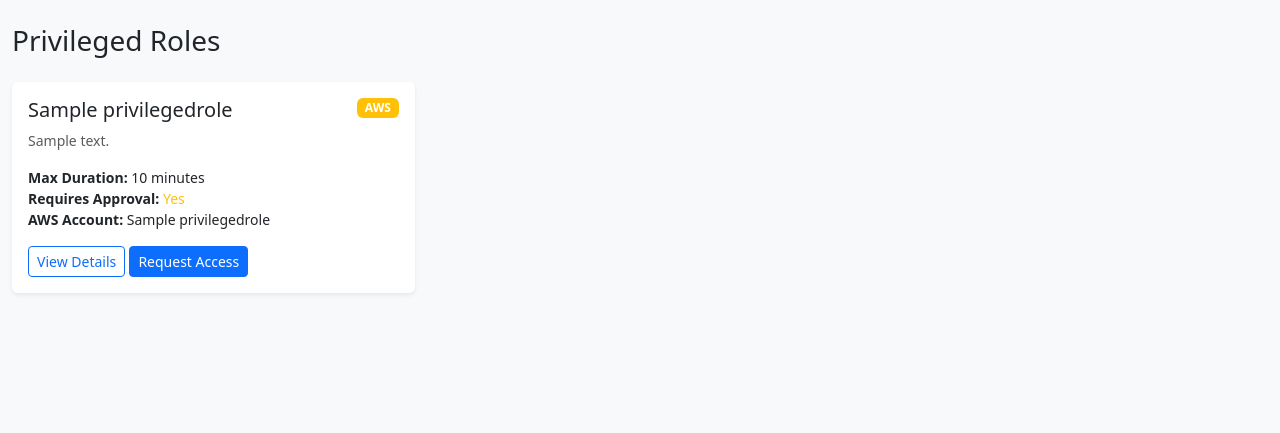
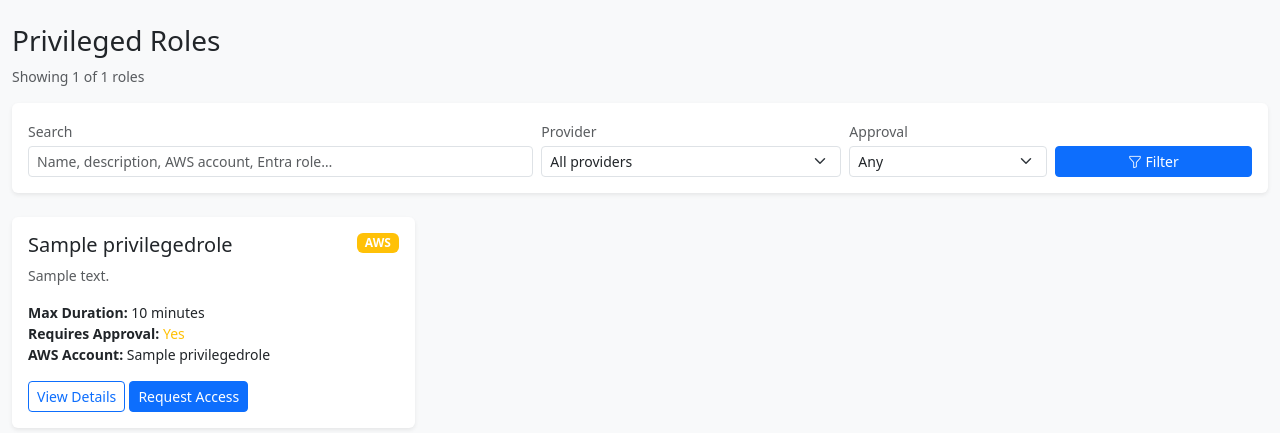
Before and after one commit to chrisr2k/pam, a Django app: page /roles/ in a window 1280 px wide. Shown: the part 80-513 px from the top of the page. Run offline with Django 5.2, Linux system fonts and the light colour scheme; a user stored in the database is signed in; tables that the repository leaves empty hold one stand-in row (values such as "Sample post"); parts of the project's set-up code (start-up, migrations or seed data) failed here and were passed over.

Commit message:
feat: search, filters, and pagination on the roles list
- Free-text search across name, description, AWS account name, and Entra
  role name (case-insensitive)
- Provider and approval-requirement filters, combinable with search,
  preserved in the URL
- Pagination at 24 roles per page with Previous/Next controls that keep
  active filters; out-of-range pages fall back to page 1 instead of 404
- Result counts show the visible range ("Showing 1-24 of 340 roles")
- Invalid filter values are ignored rather than applied

Co-Authored-By: Claude Code <noreply@anthropic.com>

```diff
--- a/roles/views.py
+++ b/roles/views.py
@@ -1,16 +1,79 @@
+from urllib.parse import urlencode
+
 from django.contrib.auth.mixins import LoginRequiredMixin
+from django.db.models import Q
+from django.http import Http404
 from django.views.generic import ListView, DetailView
 from .models import PrivilegedRole
 
 
 class RoleListView(LoginRequiredMixin, ListView):
-    """List all available privileged roles."""
+    """List all available privileged roles, with search, filters and pagination.
+
+    GET params:
+      q        — free-text search (name, description, AWS account name, Entra role name)
+      provider — AWS / ENTRA / VAULT
+      approval — yes / no (requires approval vs instant grant)
+      page     — page number (24 per page)
+    """
+
     model = PrivilegedRole
     template_name = 'pam/role_list.html'
     context_object_name = 'roles'
+    paginate_by = 24
+
+    def get(self, request, *args, **kwargs):
+        try:
+            return super().get(request, *args, **kwargs)
+        except Http404:
+            # Out-of-range/garbage page number (e.g. filters tightened while
+            # deep in the list) — fall back to the first page.
+            params = request.GET.copy()
+            params.pop(self.page_kwarg, None)
+            request.GET = params
+            return super().get(request, *args, **kwargs)
 
     def get_queryset(self):
-        return PrivilegedRole.objects.filter(is_active=True)
+        qs = PrivilegedRole.objects.filter(is_active=True)
+
+        self.query = self.request.GET.get('q', '').strip()
+        provider = self.request.GET.get('provider', '').strip()
+        approval = self.request.GET.get('approval', '').strip()
+        # Normalize: unknown values are dropped, not applied
+        self.provider_filter = provider if provider in PrivilegedRole.Provider.values else ''
+        self.approval_filter = approval if approval in ('yes', 'no') else ''
+
+        if self.query:
+            qs = qs.filter(
+                Q(name__icontains=self.query)
+                | Q(description__icontains=self.query)
+                | Q(aws_account_name__icontains=self.query)
+                | Q(entra_role_name__icontains=self.query)
+            )
+        if self.provider_filter:
+            qs = qs.filter(provider=self.provider_filter)
+        if self.approval_filter:
+            qs = qs.filter(requires_approval=(self.approval_filter == 'yes'))
+        return qs.order_by('name')
+
+    def get_context_data(self, **kwargs):
+        context = super().get_context_data(**kwargs)
+        context['query'] = self.query
+        context['provider_filter'] = self.provider_filter
+        context['approval_filter'] = self.approval_filter
+        context['filters_active'] = bool(
+            self.query or self.provider_filter or self.approval_filter)
+        context['total_roles'] = PrivilegedRole.objects.filter(is_active=True).count()
+        # Active filters as a query string so pagination links keep them
+        params = {}
+        if self.query:
+            params['q'] = self.query
+        if self.provider_filter:
+            params['provider'] = self.provider_filter
+        if self.approval_filter:
+            params['approval'] = self.approval_filter
+        context['filter_qs'] = urlencode(params)
+        return context
 
 
 class RoleDetailView(LoginRequiredMixin, DetailView):
--- a/templates/pam/role_list.html
+++ b/templates/pam/role_list.html
@@ -3,7 +3,54 @@
 {% block title %}Privileged Roles - PAM{% endblock %}
 
 {% block content %}
-<h1 class="h3 mb-4">Privileged Roles</h1>
+<h1 class="h3 mb-2">Privileged Roles</h1>
+<p class="text-muted small mb-3">
+    {% if is_paginated %}
+    Showing {{ page_obj.start_index }}&ndash;{{ page_obj.end_index }} of
+    {{ page_obj.paginator.count }} roles{% if filters_active %} (filtered){% endif %}
+    {% else %}
+    Showing {{ roles|length }} of {{ total_roles }} roles{% if filters_active %} (filtered){% endif %}
+    {% endif %}
+</p>
+
+<div class="card mb-4">
+    <div class="card-body py-3">
+        <form method="get" class="row g-2 align-items-end">
+            <div class="col-md-5">
+                <label class="form-label small text-muted mb-1" for="role-search">Search</label>
+                <input type="search" class="form-control form-control-sm" id="role-search" name="q"
+                       value="{{ query }}" placeholder="Name, description, AWS account, Entra role…">
+            </div>
+            <div class="col-md-3">
+                <label class="form-label small text-muted mb-1" for="role-provider">Provider</label>
+                <select class="form-select form-select-sm" id="role-provider" name="provider">
+                    <option value="">All providers</option>
+                    <option value="AWS" {% if provider_filter == 'AWS' %}selected{% endif %}>AWS Identity Center</option>
+                    <option value="ENTRA" {% if provider_filter == 'ENTRA' %}selected{% endif %}>Entra ID PIM</option>
+                    <option value="VAULT" {% if provider_filter == 'VAULT' %}selected{% endif %}>PAM Vault</option>
+                </select>
+            </div>
+            <div class="col-md-2">
+                <label class="form-label small text-muted mb-1" for="role-approval">Approval</label>
+                <select class="form-select form-select-sm" id="role-approval" name="approval">
+                    <option value="">Any</option>
+                    <option value="yes" {% if approval_filter == 'yes' %}selected{% endif %}>Requires approval</option>
+                    <option value="no" {% if approval_filter == 'no' %}selected{% endif %}>Instant grant</option>
+                </select>
+            </div>
+            <div class="col-md-2 d-flex gap-2">
+                <button type="submit" class="btn btn-primary btn-sm flex-fill">
+                    <i class="bi bi-funnel"></i> Filter
+                </button>
+                {% if filters_active %}
+                <a href="{% url 'roles:list' %}" class="btn btn-outline-secondary btn-sm" title="Clear filters">
+                    <i class="bi bi-x-lg"></i>
+                </a>
+                {% endif %}
+            </div>
+        </form>
+    </div>
+</div>
 
 <div class="row">
     {% for role in roles %}
@@ -39,10 +86,39 @@
     <div class="col">
         <div class="card">
             <div class="card-body text-center">
-                <p class="text-muted mb-0">No privileged roles configured yet.</p>
+                <p class="text-muted mb-0">
+                    {% if filters_active %}
+                    No roles match your filters.
+                    <a href="{% url 'roles:list' %}">Clear filters</a>
+                    {% else %}
+                    No privileged roles configured yet.
+                    {% endif %}
+                </p>
             </div>
         </div>
     </div>
     {% endfor %}
 </div>
+
+{% if is_paginated %}
+<nav aria-label="Role pages" class="mt-3">
+    <ul class="pagination justify-content-center">
+        <li class="page-item {% if not page_obj.has_previous %}disabled{% endif %}">
+            <a class="page-link" href="?{% if filter_qs %}{{ filter_qs }}&amp;{% endif %}page={% if page_obj.has_previous %}{{ page_obj.previous_page_number }}{% else %}1{% endif %}"
+               {% if not page_obj.has_previous %}tabindex="-1" aria-disabled="true"{% endif %}>
+                <i class="bi bi-chevron-left"></i> Previous
+            </a>
+        </li>
+        <li class="page-item disabled">
+            <span class="page-link">Page {{ page_obj.number }} of {{ page_obj.paginator.num_pages }}</span>
+        </li>
+        <li class="page-item {% if not page_obj.has_next %}disabled{% endif %}">
+            <a class="page-link" href="?{% if filter_qs %}{{ filter_qs }}&amp;{% endif %}page={% if page_obj.has_next %}{{ page_obj.next_page_number }}{% else %}{{ page_obj.paginator.num_pages }}{% endif %}"
+               {% if not page_obj.has_next %}tabindex="-1" aria-disabled="true"{% endif %}>
+                Next <i class="bi bi-chevron-right"></i>
+            </a>
+        </li>
+    </ul>
+</nav>
+{% endif %}
 {% endblock %}
```
Also changed, not shown: roles/tests.py (+138 -0 lines).
